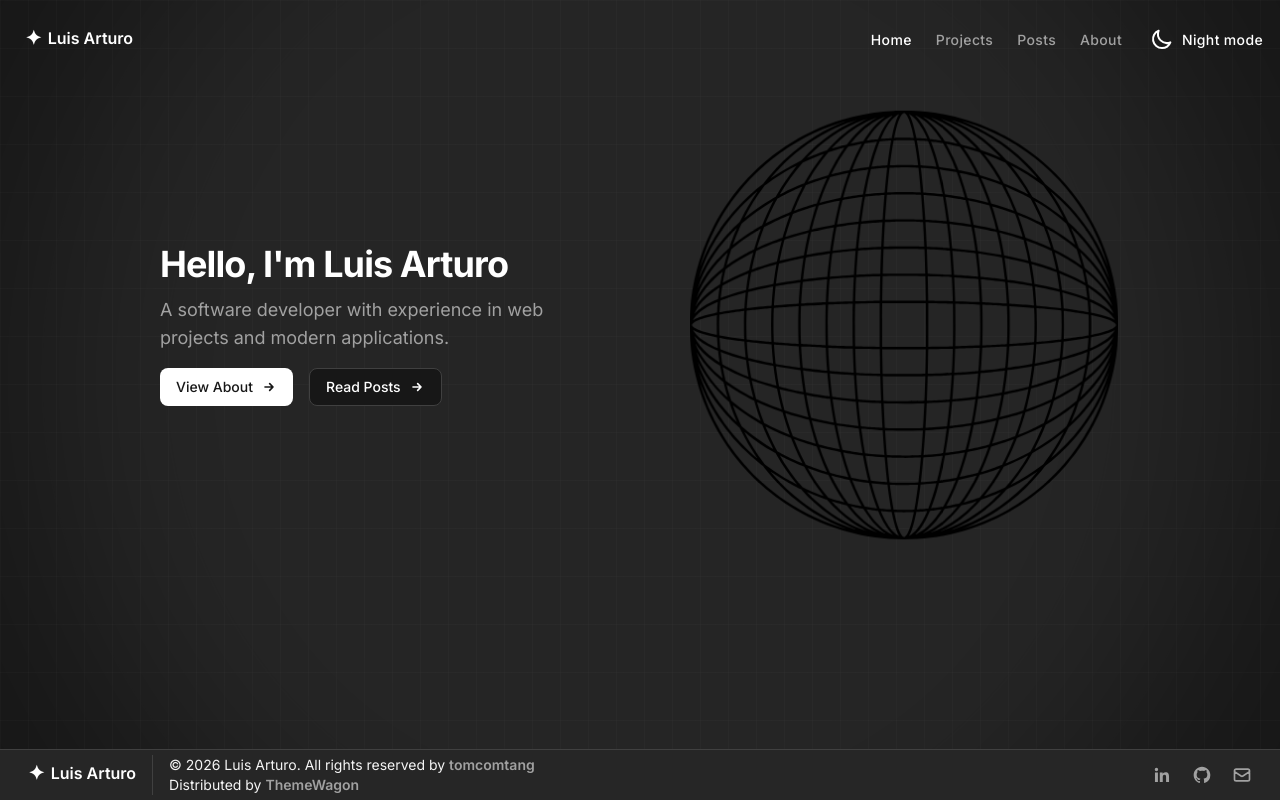
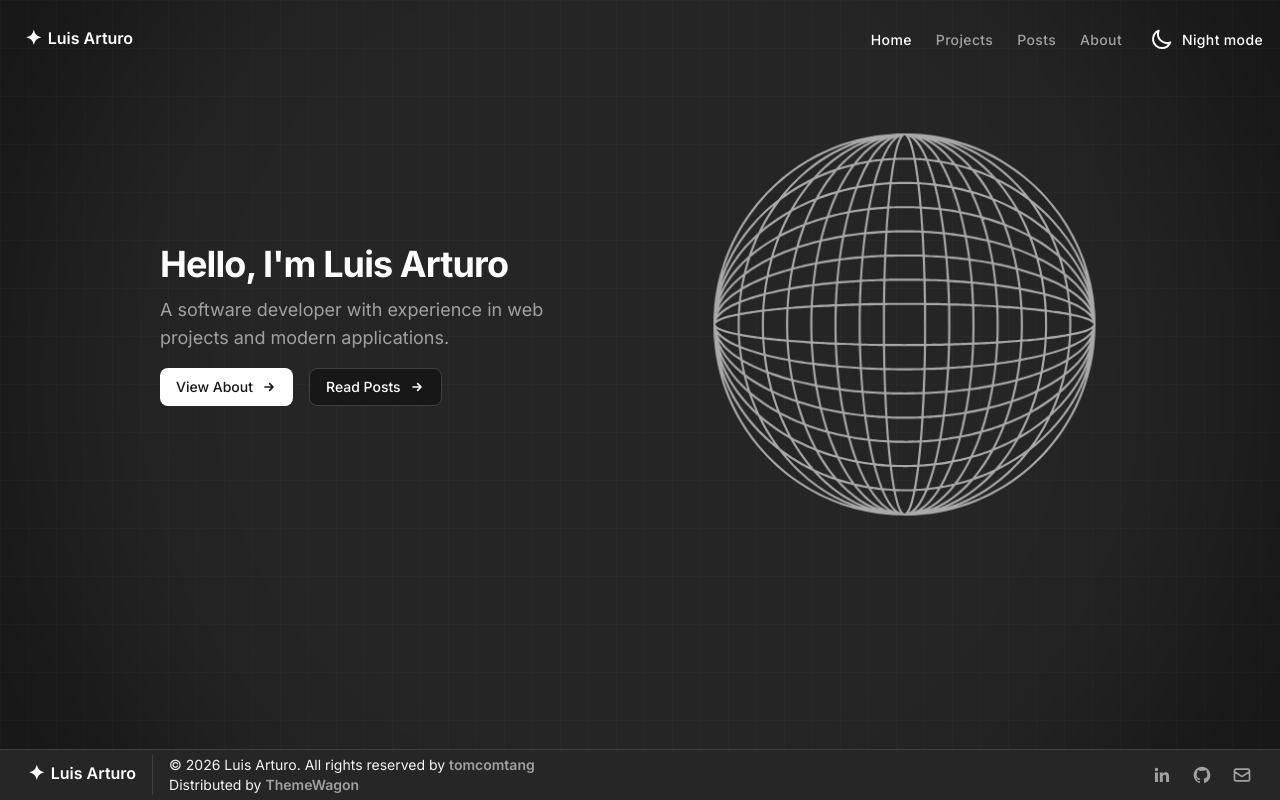
Before and after one commit to S3L1M26/portfolio-v2, a Next.js app: page / in a window 1280 px wide. Built offline with nearby package versions, Linux system fonts and the light colour scheme.

Commit message:
Refactor code structure for improved readability and maintainability

```diff
--- a/src/components/HomeContent.tsx
+++ b/src/components/HomeContent.tsx
@@ -4,23 +4,24 @@ import { useState, useEffect } from 'react';
 import Link from "next/link";
 import { homeConfig } from '@/config/home';
 
-const BACKGROUND_SVG = '/assets/images/output.svg';
+const LIGHT_BACKGROUND_SVG = '/assets/images/output.svg';
+const DARK_BACKGROUND_SVG = '/assets/images/output-dark.svg';
 
 // Move theme-related logic to this client component
 function ThemeAwareImage() {
   const [mounted, setMounted] = useState(false);
   const [theme, setTheme] = useState('light');
-  const [imageSrc, setImageSrc] = useState(BACKGROUND_SVG);
+  const [imageSrc, setImageSrc] = useState(LIGHT_BACKGROUND_SVG);
 
   useEffect(() => {
     setMounted(true);
     const savedTheme = localStorage.getItem('theme');
     if (savedTheme) {
       setTheme(savedTheme);
-      setImageSrc(BACKGROUND_SVG);
+      setImageSrc(savedTheme === 'dark' ? DARK_BACKGROUND_SVG : LIGHT_BACKGROUND_SVG);
     } else if (window.matchMedia('(prefers-color-scheme: dark)').matches) {
       setTheme('dark');
-      setImageSrc(BACKGROUND_SVG);
+      setImageSrc(DARK_BACKGROUND_SVG);
     }
   }, []);
 
@@ -30,7 +31,7 @@ function ThemeAwareImage() {
         if (mutation.attributeName === 'class') {
           const isDark = document.documentElement.classList.contains('dark');
           setTheme(isDark ? 'dark' : 'light');
-          setImageSrc(BACKGROUND_SVG);
+          setImageSrc(isDark ? DARK_BACKGROUND_SVG : LIGHT_BACKGROUND_SVG);
         }
       });
     });
@@ -48,12 +49,12 @@ function ThemeAwareImage() {
   }
 
   return (
-    <div className="relative flex items-center justify-center w-175 h-175 rounded-4xl overflow-hidden isolate">
-      <div className="absolute inset-0 flex items-center justify-center overflow-hidden">
+    <div className="relative -mx-8 flex h-175 w-[calc(100%+4rem)] items-center justify-center rounded-4xl overflow-visible isolate">
+      <div className="absolute inset-0 flex items-center justify-center overflow-visible">
         <img
           src={imageSrc}
           alt="Tech background"
-          className="h-full w-full max-w-full max-h-full object-contain animate-[float_15s_ease-in-out_infinite] hover:scale-105 transition-transform duration-300 origin-center will-change-transform"
+          className="h-[55%] w-auto max-w-full max-h-full object-contain animate-[float_15s_ease-in-out_infinite] hover:scale-105 transition-transform duration-300 origin-center will-change-transform"
           style={{
             animation: 'float 15s ease-in-out infinite',
             display: 'block',
```
Also changed, not shown: public/assets/images/output-dark.svg (added).
